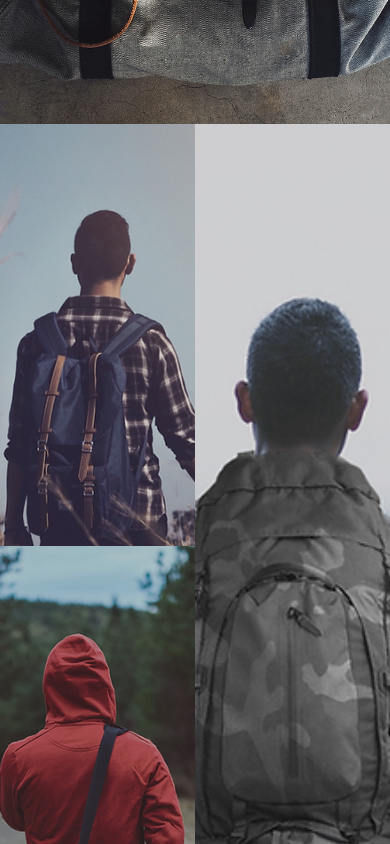
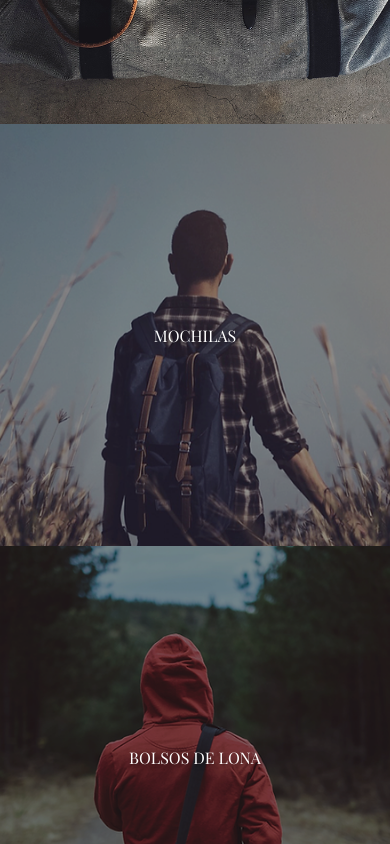
Before and after one commit to alvarezjp/nortePolo, a React (Vite) app: page / in a window 390 px wide. Shown: the part 1480-2324 px from the top of the page. Built offline with nearby package versions, Linux system fonts and the light colour scheme; a web font is replaced by a local one.

Commit message:
modificacion del imgMenu

```diff
--- a/src/Components/ImgMenu/index.jsx
+++ b/src/Components/ImgMenu/index.jsx
@@ -1,31 +1,40 @@
 import React, { useState } from "react";
 import { CSSTransition } from "react-transition-group";
 import { StyleBox, StyledImgMenu, StyledText, MenuImg } from "./style";
-
+import { useMediaQuery } from "react-responsive";
+import { tabletL } from "../UI/variables";
 
 const ImgText = (props) => {
   const [mostrarTexto, actualizarMostrar] = useState(false);
   const setEstados = () => {
     actualizarMostrar(!mostrarTexto);
   };
-  return (
+  const screenTablet = useMediaQuery({ maxWidth: tabletL });
+  return screenTablet ? (
+    <StyleBox>
+      <MenuImg
+        $backgroundImage={props.$backgroundImage}
+        className={props.className}
+        $actiFilter={true}
+      />
+        <StyledText>{props.content}</StyledText>
+    </StyleBox>
+  ) : (
     <StyleBox
       onMouseEnter={setEstados}
       onMouseLeave={setEstados}
-      style={{ position: "relative" }}
-      >
+      style={{ position: "relative" }}>
       <MenuImg
         $backgroundImage={props.$backgroundImage}
         $actiFilter={mostrarTexto}
         className={props.className}
-
-        />
+      />
       <CSSTransition
         in={mostrarTexto}
         timeout={{ enter: 150, exit: 200 }}
         classNames="fade"
         unmountOnExit>
-        <StyledText >{props.content}</StyledText>
+        <StyledText>{props.content}</StyledText>
       </CSSTransition>
     </StyleBox>
   );
--- a/src/Components/ImgMenu/style.js
+++ b/src/Components/ImgMenu/style.js
@@ -1,5 +1,6 @@
 import styled from "styled-components";
-import { tabletL } from "../UI/variables";
+import { fonoL, fonoS, tabletL } from "../UI/variables";
+import { SubTitle } from "../UI";
 
 export const StyledImgMenu = styled.section`
   display: flex;
@@ -10,7 +11,7 @@ export const StyledImgMenu = styled.section`
   }
 `;
 
-export const StyledText = styled.p`
+export const StyledText = styled(SubTitle)`
   position: absolute;
   top: 50%;
   left: 50%;
@@ -56,6 +57,21 @@ export const StyleBox = styled.div`
       grid-row: 1 / span 2;
     }
   }
+  @media screen and (max-width: ${fonoS}) {
+    &:nth-child(1) {
+      grid-column: 1;
+      grid-row: 1;
+    }
+    &:nth-child(2) {
+      grid-column: 1;
+      grid-row: 2;
+    }
+
+    &:nth-child(3) {
+      grid-column: 1;
+      grid-row: 3
+    }
+  }
   /* Estilos de entrada */
 `;
 
@@ -73,9 +89,15 @@ export const MenuImg = styled.article`
   transition: filter 0.5s ease-out;
 
   @media screen and (max-width: ${tabletL}) {
+    filter: ${(props) => (props.$actiFilter ? "brightness(70%)" : "none")};
     width: auto;
-    &.tercero{
-      height:100vh;
+    &.tercero {
+      height: 100vh;
+    }
+    @media screen and (max-width: ${fonoS}) {
+    &.tercero {
+      height: 50vh;
     }
   }
+  }
 `;
```
